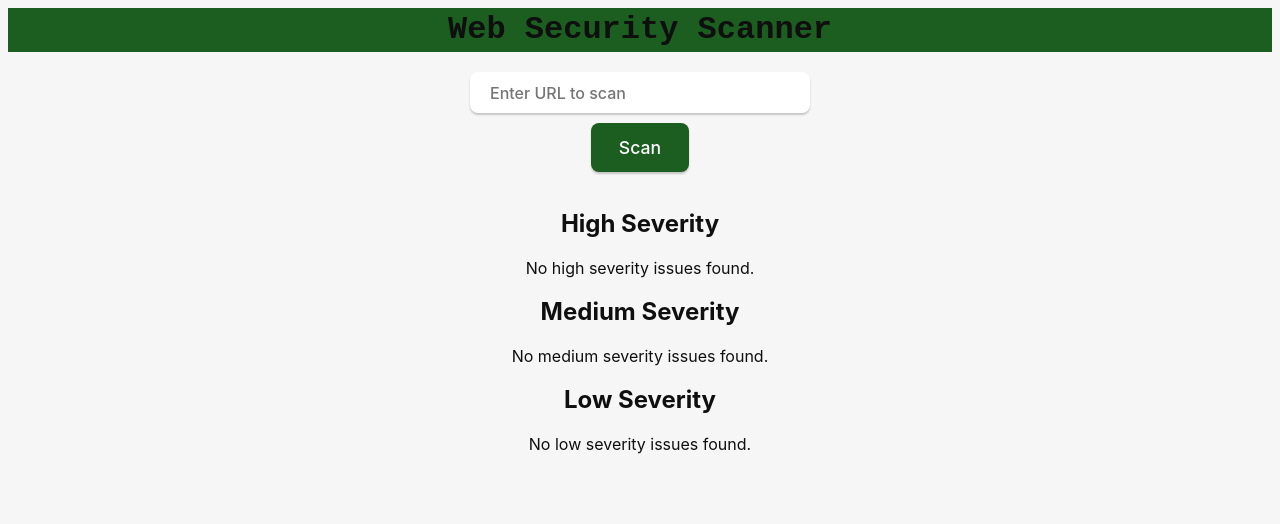
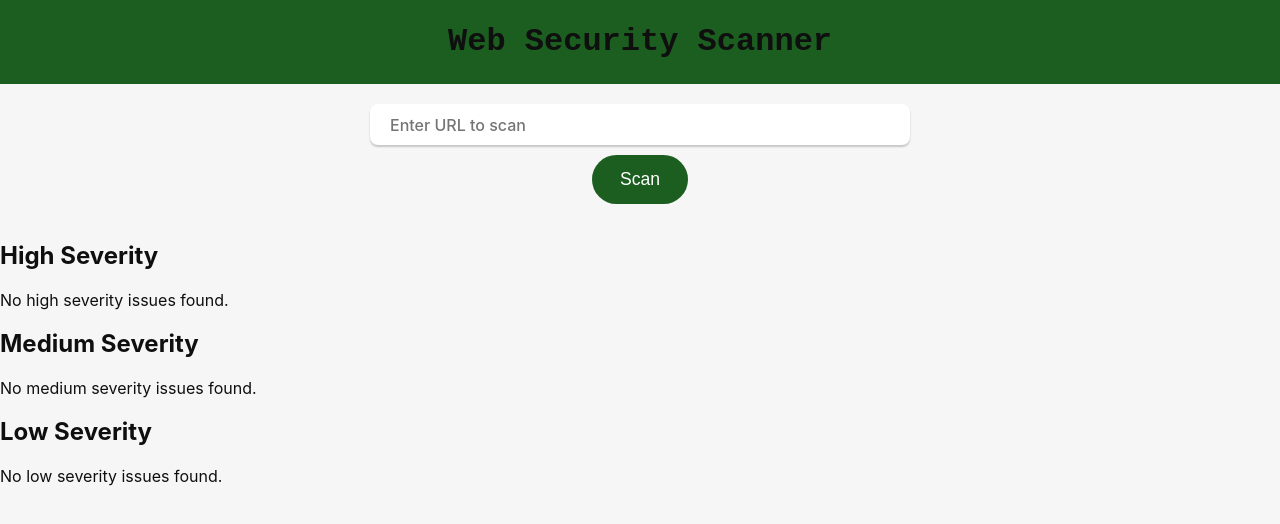
Before and after one commit to brady06/webscanner, a React (Vite) app: page / in a window 1280 px wide. Shown: the top 524 px of the page. Built offline with nearby package versions, Linux system fonts and the light colour scheme; a web font is replaced by a local one.

Commit message:
Adjust layout and styles

```diff
--- a/src/App.css
+++ b/src/App.css
@@ -28,13 +28,16 @@
   -webkit-text-size-adjust: 100%;
 }
 
+body {
+  margin: 0;
+}
+
 .container {
   margin: 0;
   padding-top: 0;
   display: flex;
   flex-direction: column;
   justify-content: center;
-  text-align: center;
 }
 
 .logo {
@@ -70,7 +73,8 @@ h1 {
 
 .header {
   background-color: #1b5e20;
-  padding: 10px 0;
+  padding: 30px 0;
+  margin: 0;
 }
 
 .title {
@@ -80,21 +84,23 @@ h1 {
 
 .input-section {
   margin-top: 20px;
+  text-align: center;
 }
 
 .url-input {
-  width: 300px;
+  width: 500px;
 }
 
 .button-section {
   margin-top: 10px;
+  text-align: center;
 }
 
 .scan-button {
   background-color: #1b5e20;
   color: #ffffff;
   border: none;
-  border-radius: 8px;
+  border-radius: 50px;
   padding: 0.8em 1.6em;
   font-size: 1.1em;
 }
@@ -103,8 +109,12 @@ h1 {
   background-color: #186318;
 }
 
+.results-section {
+  text-align: left;
+}
+
 input,
-button {
+button:not(.scan-button) {
   border-radius: 8px;
   border: 1px solid transparent;
   padding: 0.6em 1.2em;
--- a/src/App.jsx
+++ b/src/App.jsx
@@ -67,7 +67,7 @@ function App() {
       {errorMsg ? (
         <p style={{ color: 'red', marginTop: '20px' }}>{errorMsg}</p>
       ) : (
-        <div style={{ marginTop: '20px' }}>
+        <div className="results-section" style={{ marginTop: '20px' }}>
           <h2>High Severity</h2>
           {high.length === 0 ? (
             <p>No high severity issues found.</p>
```
